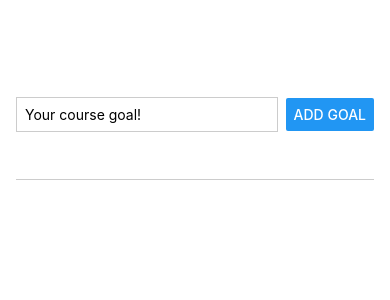
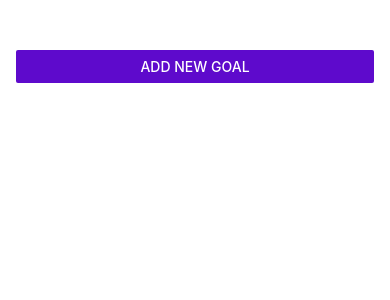
Before and after one commit to oleksandrbezditny/RNCourse, a React Native app: screen / in a window 390 px wide. Shown: the top 300 px of the page. Built offline with nearby package versions, Linux system fonts and the light colour scheme.

Commit message:
Add goal popup initial styling

```diff
--- a/App.js
+++ b/App.js
@@ -1,27 +1,45 @@
-import {FlatList, StyleSheet, View} from 'react-native';
+import {Button, FlatList, Pressable, StyleSheet, View} from 'react-native';
 import {useState} from "react";
 import GoalItem from "./components/GoalItem";
 import GoalInput from "./components/GoalInput";
 
 export default function App() {
     const [courseGoals, setCourseGoals] = useState([]);
+    const [modalIsVisible, setModalIsVisible] = useState(false);
+
+    function startAddGoalHandler() {
+        setModalIsVisible(true);
+    }
 
     function addGoalHandler(enteredGoalText) {
         setCourseGoals((currentCourseGoals) => ([...currentCourseGoals, {
             text: enteredGoalText,
             key: Math.random().toString()
         },]));
+
+        endAddGoalHandler();
     }
 
-    function deleteGoalHandler() {
-        console.log('DELETE');
+    function endAddGoalHandler() {
+        setModalIsVisible(false);
+    }
+
+    function deleteGoalHandler(id) {
+        setCourseGoals((currentCourseGoals) => {
+            return currentCourseGoals.filter(({ key }) => key !== id);
+        });
     }
 
     return (
         <View style={styles.appContainer}>
-            <GoalInput onAddGoal={addGoalHandler} />
+            <Button title='Add new goal' color="#5e0acc" onPress={startAddGoalHandler} />
+            <GoalInput
+                onAddGoal={addGoalHandler}
+                visible={modalIsVisible}
+                onCancel={endAddGoalHandler}
+            />
             <View style={styles.goalsContainer}>
-                <FlatList data={courseGoals} renderItem={(itemData) => <GoalItem text={itemData.item.text} onDeleteItem={deleteGoalHandler} />}/>
+                <FlatList data={courseGoals} renderItem={(itemData) => <GoalItem text={itemData.item.text} id={itemData.item.key} onDeleteItem={deleteGoalHandler} />}/>
             </View>
         </View>
     );
--- a/components/GoalInput.js
+++ b/components/GoalInput.js
@@ -1,21 +1,29 @@
-import {Button, StyleSheet, TextInput, View} from "react-native";
+import {Button, Modal, StyleSheet, TextInput, View} from "react-native";
 import {useState} from "react";
 
 const styles = StyleSheet.create({
     textInput: {
-        borderWidth: 1, borderColor: '#cccccc', width: '80%', marginRight: 8, padding: 8
+        borderWidth: 1,
+        borderColor: '#cccccc',
+        width: '100%',
+        padding: 8
     }, inputContainer: {
         flex: 1,
-        flexDirection: 'row',
-        justifyContent: 'space-between',
+        flexDirection: 'column',
+        justifyContent: 'center',
         alignItems: 'center',
         marginBottom: 22,
         borderBottomWidth: 1,
-        borderBottomColor: '#CCCCCC'
-    },
+        borderBottomColor: '#CCCCCC',
+        padding: 16,
+    }, buttonContainer: {
+        flexDirection: "row", marginTop: 16,
+    }, button: {
+        width: 100, marginHorizontal: 8
+    }
 });
 
-function GoalInput({ onAddGoal }) {
+function GoalInput({onAddGoal, visible, onCancel}) {
     const [enteredGoalText, setEnteredGoalText] = useState('');
 
     function goalInputHandler(enteredText) {
@@ -27,12 +35,16 @@ function GoalInput({ onAddGoal }) {
         setEnteredGoalText('');
     }
 
-    return (
-        <View style={styles.inputContainer}>
-            <TextInput style={styles.textInput} placeholder='Your course goal!' onChangeText={goalInputHandler} value={enteredGoalText} />
-            <Button title='Add Goal' onPress={addGoalHandler}/>
-        </View>
-    )
+    return (<Modal visible={visible} animationType="slide">
+            <View style={styles.inputContainer}>
+                <TextInput style={styles.textInput} placeholder='Your course goal!' onChangeText={goalInputHandler}
+                           value={enteredGoalText}/>
+                <View style={styles.buttonContainer}>
+                    <View style={styles.button}><Button title='Add Goal' onPress={addGoalHandler}/></View>
+                    <View style={styles.button}><Button title='Cancel' onPress={onCancel}/></View>
+                </View>
+            </View>
+        </Modal>);
 }
 
 export default GoalInput;
--- a/components/GoalItem.js
+++ b/components/GoalItem.js
@@ -2,20 +2,28 @@ import {Pressable, StyleSheet, Text, View} from "react-native";
 
 const styles = StyleSheet.create({
     goalItem: {
-        margin: 8, borderRadius: 6, backgroundColor: '#5e0acc', padding: 8,
+        margin: 8, borderRadius: 6, backgroundColor: '#5e0acc',
     },
     goalText: {
         color: 'white',
+        padding: 8,
+    },
+    pressedItem: {
+        opacity: 0.5,
     }
 })
 
-function GoalItem({text, onDeleteItem}) {
+function GoalItem({text, onDeleteItem, id}) {
     return (
-        <Pressable onPress={onDeleteItem}>
-            <View style={styles.goalItem}>
+        <View style={styles.goalItem}>
+            <Pressable
+                android_ripple={{color: '#dddddd'}}
+                onPress={onDeleteItem.bind(this, id)}
+                style={({pressed}) => pressed && styles.pressedItem}
+            >
                 <Text style={styles.goalText}>{text}</Text>
-            </View>
-        </Pressable>
+            </Pressable>
+        </View>
     )
 }
 
```
